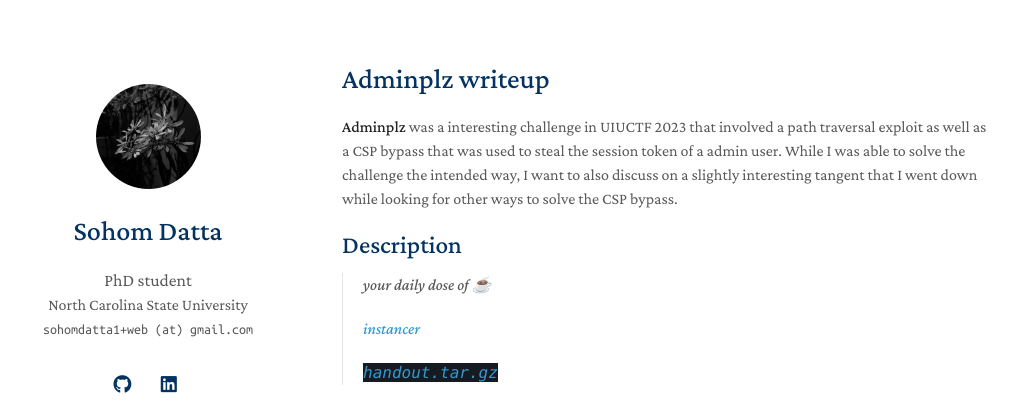
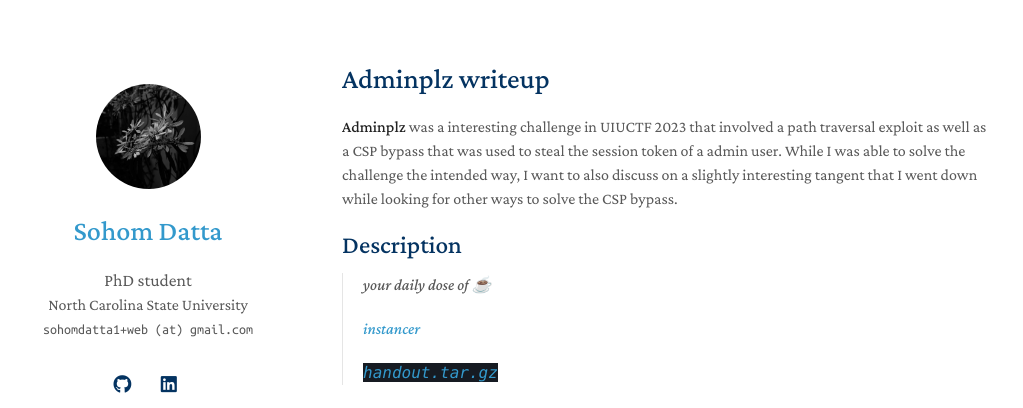
Before and after one commit to sohomdatta1/sohomdatta1.github.io, a Jekyll site: the page built from writeups/adminplz.md, in a window 1280 px wide. Shown: the top 408 px of the page, without its empty margins (128-1151 px from the left). Built offline with Jekyll 4.4.1, drawn with Linux system fonts in a browser that asks for light colours; nearby versions of some CDN libraries; a style sheet for code colours, icons or effects is not loaded; our own code applies the rules of GitHub Pages for plain Markdown files.

Commit message:
Add callback to main

```diff
--- a/_layouts/writeups.html
+++ b/_layouts/writeups.html
@@ -33,7 +33,7 @@
         <a class="image avatar"><img src="../{{ site.avatar }}" alt="avatar" /></a>
         {% endif %}
 
-        <h1>{{ site.title }}</h1>
+        <h1><a href="/">{{ site.title }}</a></h1>
 
         {% if site.position %}
         <position style="font-size:1.10rem;">{{ site.position }}</position>
```
